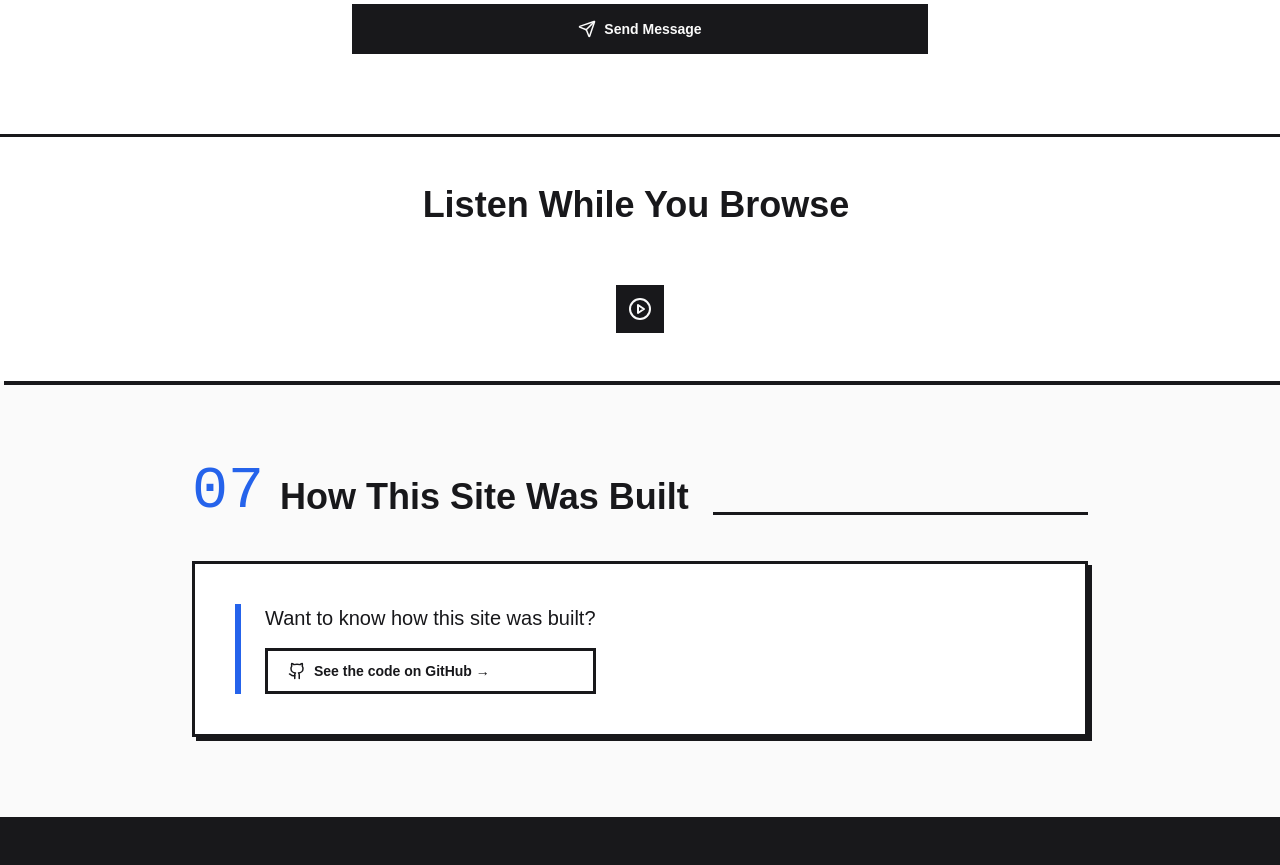
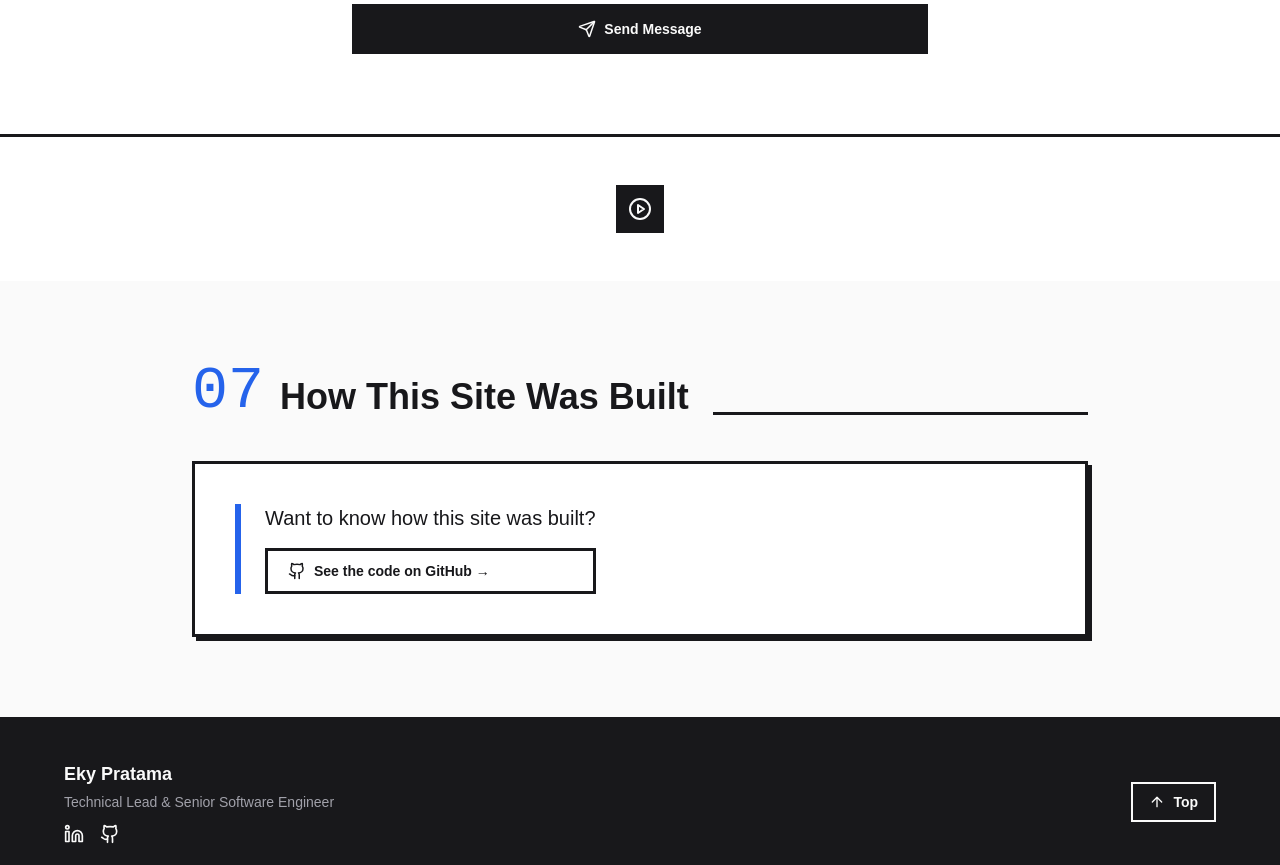
Before and after one commit to epratama/eky-website, a React (Vite) app in the folder frontend/: page / in a window 1280 px wide. Shown: the part 5500-6365 px from the top of the page. Built offline with nearby package versions, Linux system fonts and the light colour scheme; no server answers.

Commit message:
Revert "fix: address final review findings — SectionTitle, onerror handler, test name"
This reverts commit a95c121cdb451e2021bc22b18579d7fd4f8c8292.

```diff
--- a/frontend/src/components/MusicPlayer.jsx
+++ b/frontend/src/components/MusicPlayer.jsx
@@ -1,6 +1,5 @@
 import { useState, useRef, useEffect, useCallback } from 'react'
 import { PlayCircle, PauseCircle, StopCircle, Loader2 } from 'lucide-react'
-import SectionTitle from './SectionTitle'
 
 const TRACK_URL =
   'https://w.soundcloud.com/player/?url=https%3A%2F%2Fapi.soundcloud.com%2Ftracks%2F2093689164&color=%232563EB&auto_play=true&hide_related=true&show_comments=false&show_user=false&show_reposts=false&show_teaser=false'
@@ -64,14 +63,6 @@ export default function MusicPlayer() {
       setState('playing')
     }
 
-    script.onerror = () => {
-      setState('idle')
-      if (scriptRef.current && scriptRef.current.parentNode) {
-        scriptRef.current.parentNode.removeChild(scriptRef.current)
-      }
-      scriptRef.current = null
-    }
-
     document.head.appendChild(script)
   }, [state])
 
@@ -95,10 +86,9 @@ export default function MusicPlayer() {
     <section
       role="region"
       aria-label="Music player"
-      className="py-12 px-6 bg-white border-t-[3px] border-brutal-primary shadow-brutal"
+      className="py-12 px-6 bg-white border-t-[3px] border-brutal-primary"
     >
       <div className="mx-auto max-w-4xl flex flex-col items-center gap-4">
-        <SectionTitle title="Listen While You Browse" />
         <iframe
           ref={iframeRef}
           title="SoundCloud music player"
```
Also changed, not shown: 1 other file (tests, documents, lock files or other folders).
